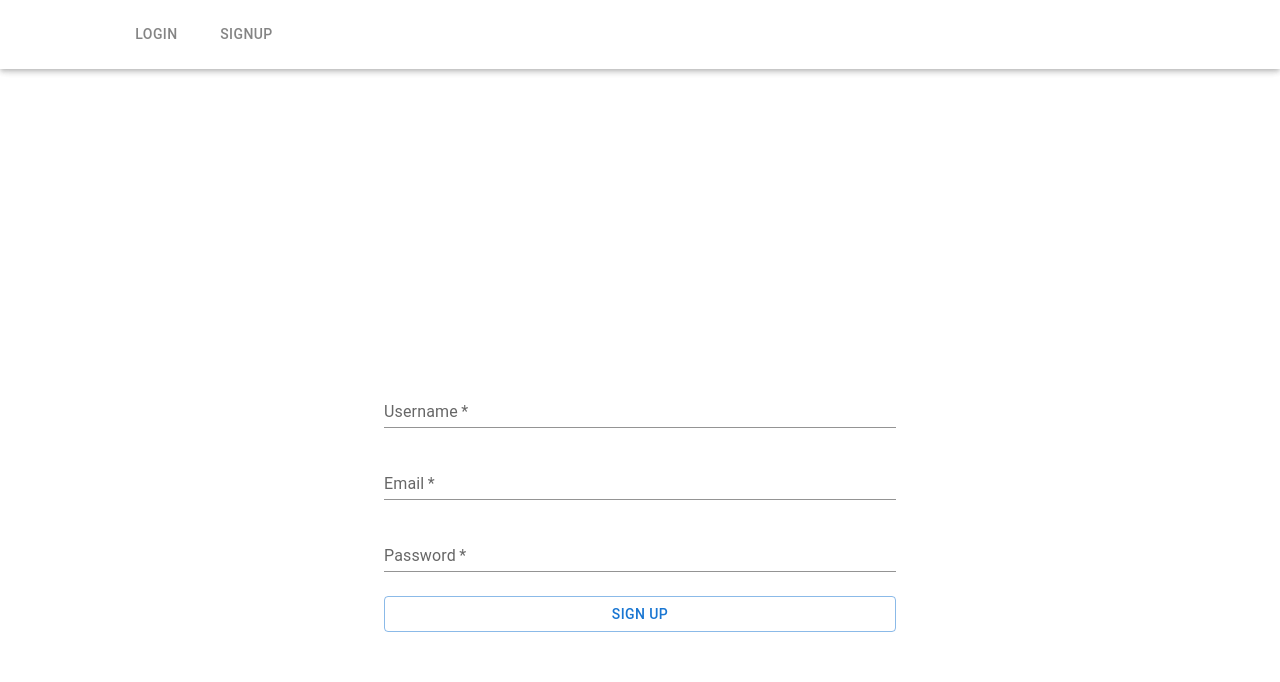
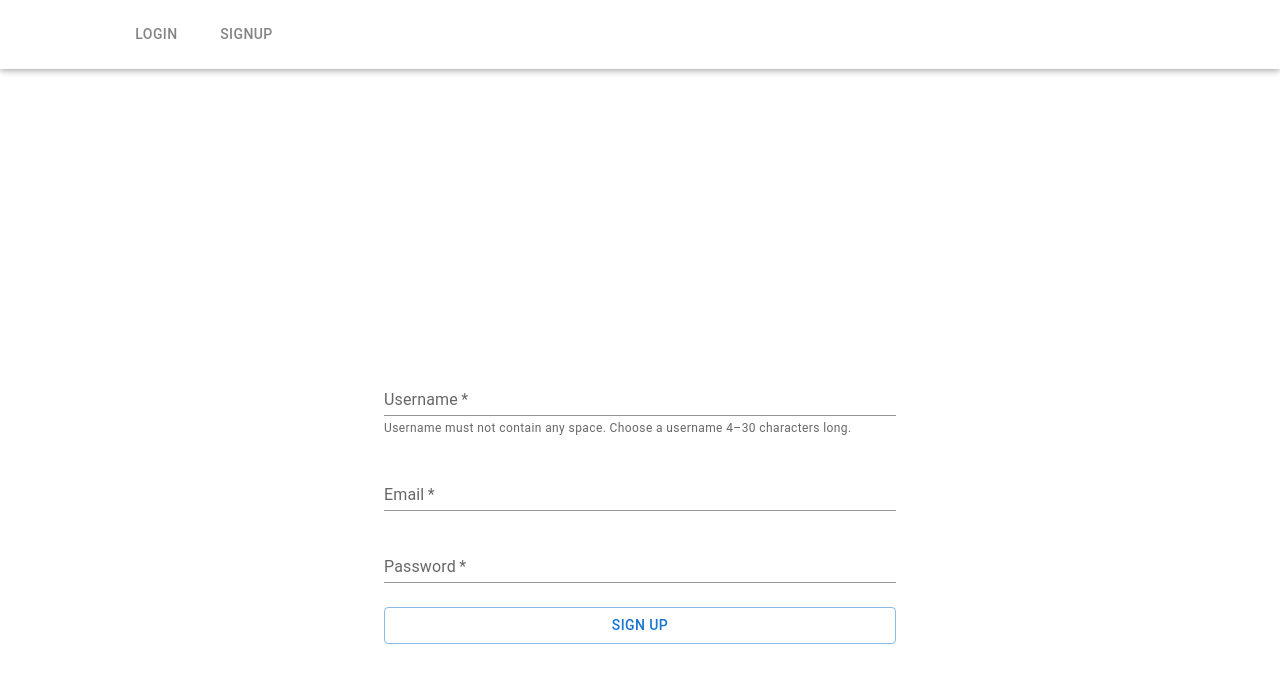
Before and after one commit to teamilink/client, a React (Create React App) app: page /signup in a window 1280 px wide. Shown: the top 682 px of the page. Built offline with nearby package versions, Linux system fonts and the light colour scheme.

Commit message:
add helpertext for username validation

```diff
--- a/src/components/userAuth/Signup.js
+++ b/src/components/userAuth/Signup.js
@@ -72,6 +72,7 @@ const SignUp = () => {
         variant="standard"
         name="username"
         id="username"
+        helperText="Username must not contain any space. Choose a username 4–30 characters long."
         onChange={handleUserData}
         value={formData.username}
       />
```
